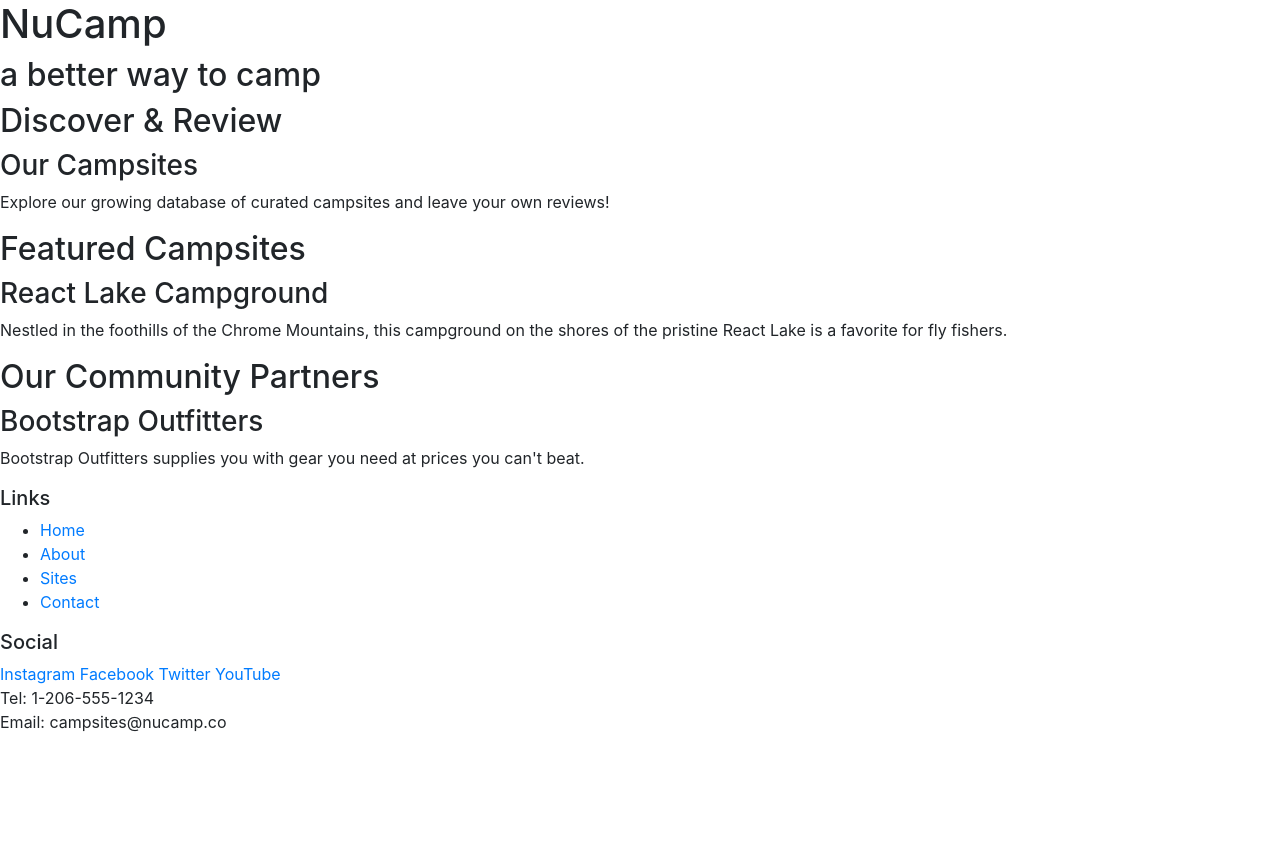
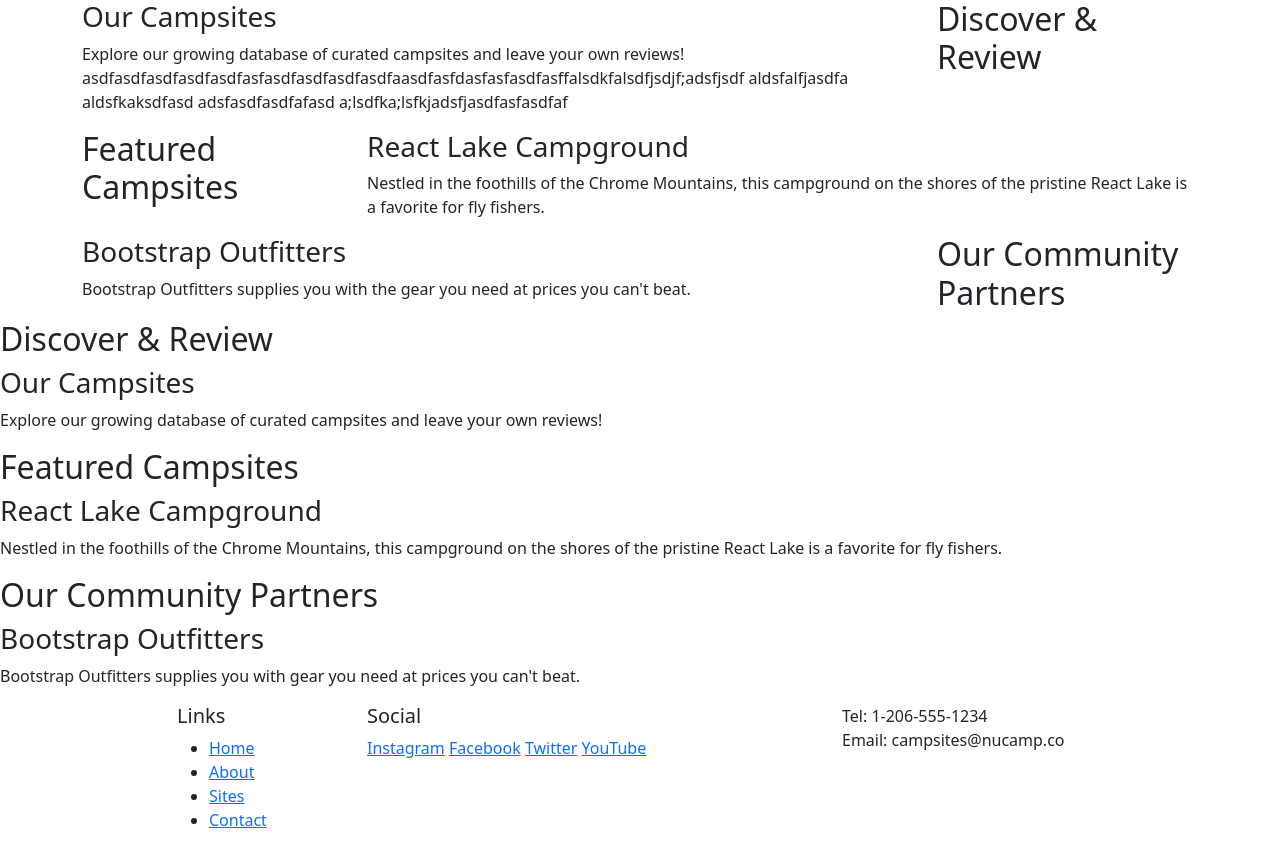
Before and after one commit to irabujima/nucampsite, a website: page index.html in a window 1280 px wide. Before the commit the page ends 800 px from the top, so only its background shows below. Drawn offline with nearby package versions, Linux system fonts and the light colour scheme.

Commit message:
first commit

```diff
--- a/index.html
+++ b/index.html
@@ -15,9 +15,41 @@
 <body>
 
     <header>
-        <div>
-            <h1>NuCamp</h1>
-            <h2>a better way to camp</h2>
+        <header class="jumbotron">
+            <div class="container">
+                <div class="row">
+                    <div class="col-sm-4 order-sm-last col-md-3">
+                        <h2>Discover & Review</h2>
+                    </div>
+                    <div class="col">
+                        <h3>Our Campsites</h3>
+                        <p>Explore our growing database of curated campsites and leave your own reviews!
+                            asdfasdfasdfasdfasdfasfasdfasdfasdfasdfaasdfasfdasfasfasdfasffalsdkfalsdfjsdjf;adsfjsdf
+                            aldsfalfjasdfa aldsfkaksdfasd adsfasdfasdfafasd a;lsdfka;lsfkjadsfjasdfasfasdfaf</p>
+                    </div>
+                </div>
+
+                <div class="row">
+                    <div class="col-sm-4 col-md-3">
+                        <h2>Featured Campsites</h2>
+                    </div>
+                    <div class="col">
+                        <h3>React Lake Campground</h3>
+                        <p>Nestled in the foothills of the Chrome Mountains, this campground on the shores of the
+                            pristine
+                            React Lake is a favorite for fly fishers.</p>
+                    </div>
+                </div>
+
+                <div class="row">
+                    <div class="col-sm-4 order-sm-last col-md-3">
+                        <h2>Our Community Partners</h2>
+                    </div>
+                    <div class="col">
+                        <h3>Bootstrap Outfitters</h3>
+                        <p>Bootstrap Outfitters supplies you with the gear you need at prices you can't beat.</p>
+                    </div>
+                </div>
             </div>
         </header>
 
@@ -30,7 +62,8 @@
         <div>
             <h2>Featured Campsites</h2>
             <h3>React Lake Campground</h3>
-        <p>Nestled in the foothills of the Chrome Mountains, this campground on the shores of the pristine React Lake is
+            <p>Nestled in the foothills of the Chrome Mountains, this campground on the shores of the pristine React
+                Lake is
                 a favorite for fly fishers.</p>
         </div>
 
@@ -41,7 +74,9 @@
         </div>
 
         <footer>
-        <div>
+            <div class="container">
+                <div class="row">
+                    <div class="col-4 col-sm-2 offset-1">
                         <h5>Links</h5>
                         <ul>
                             <li><a href="#">Home</a></li>
@@ -50,16 +85,18 @@
                             <li><a href="#">Contact</a></li>
                         </ul>
                     </div>
-        <div>
+                    <div class="col-6 col-sm-5">
                         <h5>Social</h5>
                         <a href="http://instagram.com/">Instagram</a>
                         <a href="http://facebook.com/">Facebook</a>
                         <a href="http://twitter.com/">Twitter</a>
                         <a href="http://youtube.com/">YouTube</a>
                     </div>
-        <div>
+                    <div class="col-sm-4">
                         Tel: 1-206-555-1234<br />
                         Email: campsites@nucamp.co
+                    </div>
+                </div>
             </div>
         </footer>
 
--- a/package.json
+++ b/package.json
@@ -12,5 +12,8 @@
   "license": "ISC",
   "devDependencies": {
     "lite-server": "^2.6.1"
+  },
+  "dependencies": {
+    "bootstrap": "^5.2.3"
   }
 }
```
Also changed, not shown: aboutus.html (added, +106 -0 lines), 1 other file. Lines whose indentation alone changed are shown as unchanged.
